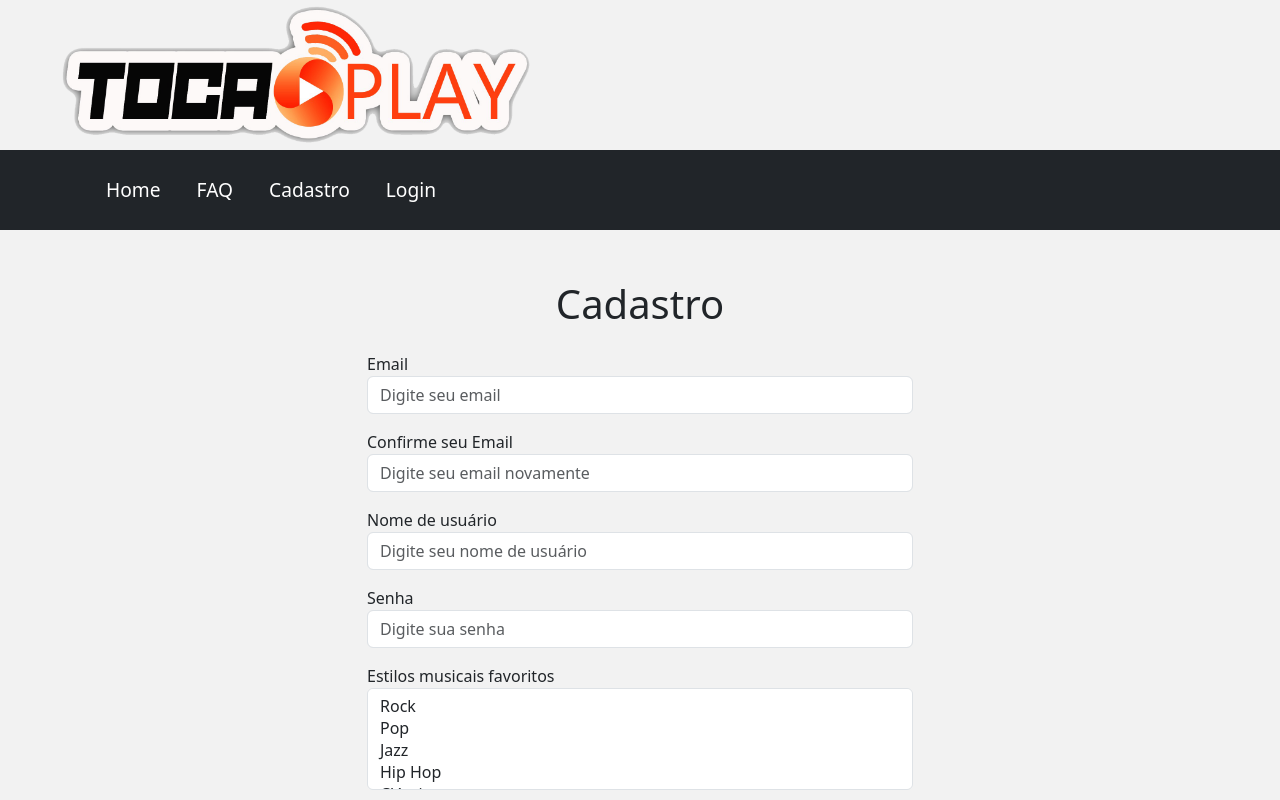
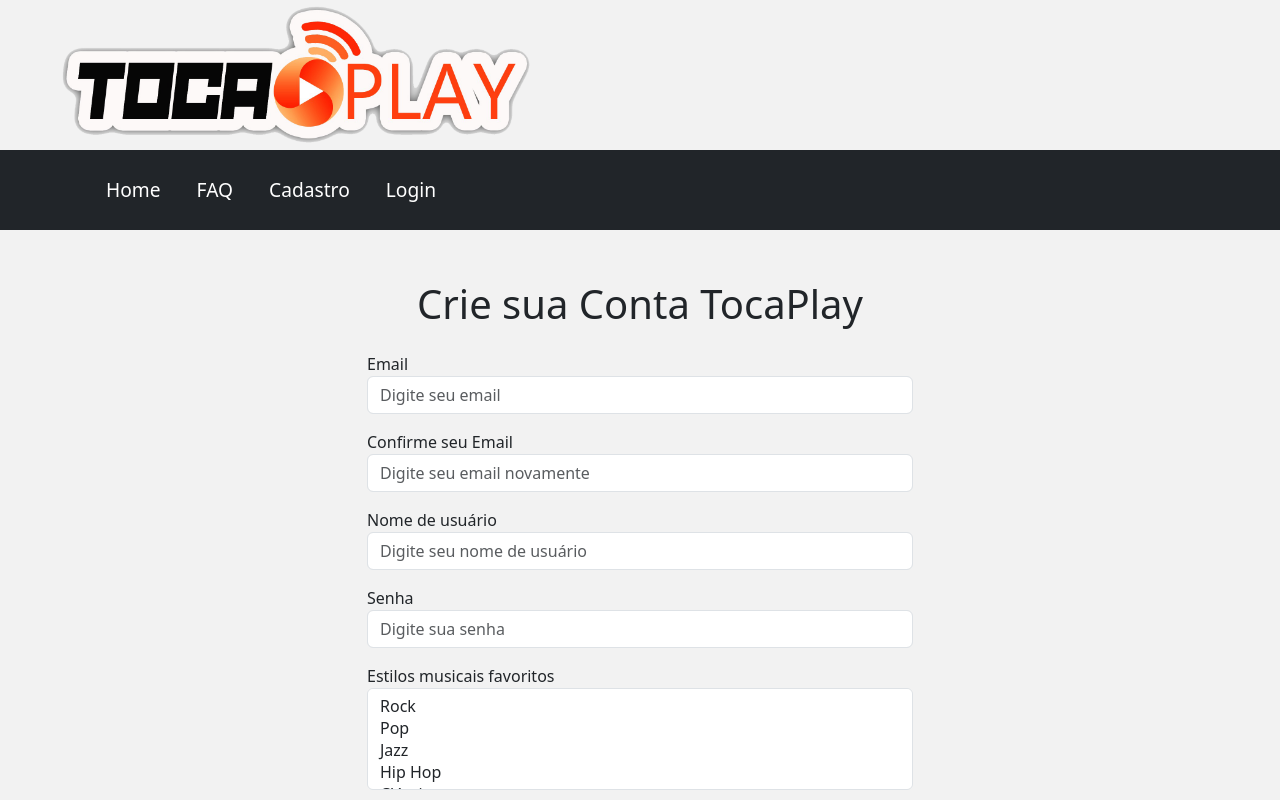
Before and after one commit to Andre2217/spotifyweb-reactapp, a React (Create React App) app: page /cadastro in a window 1280 px wide. Shown: the top 800 px of the page. Built offline with nearby package versions, Linux system fonts and the light colour scheme.

Commit message:
Ajuste HTML final

```diff
--- a/src/components/Cadastro/Cadastro.jsx
+++ b/src/components/Cadastro/Cadastro.jsx
@@ -35,7 +35,7 @@ function Cadastro() {
             <div className="col-md-6">
 
               <form onSubmit={handleSubmit}>
-                <h1 className="text-center mb-4">Cadastro</h1>
+                <h1 className="text-center mb-4">Crie sua Conta TocaPlay</h1>
 
 
                 <div className="form-group mb-3">
```
